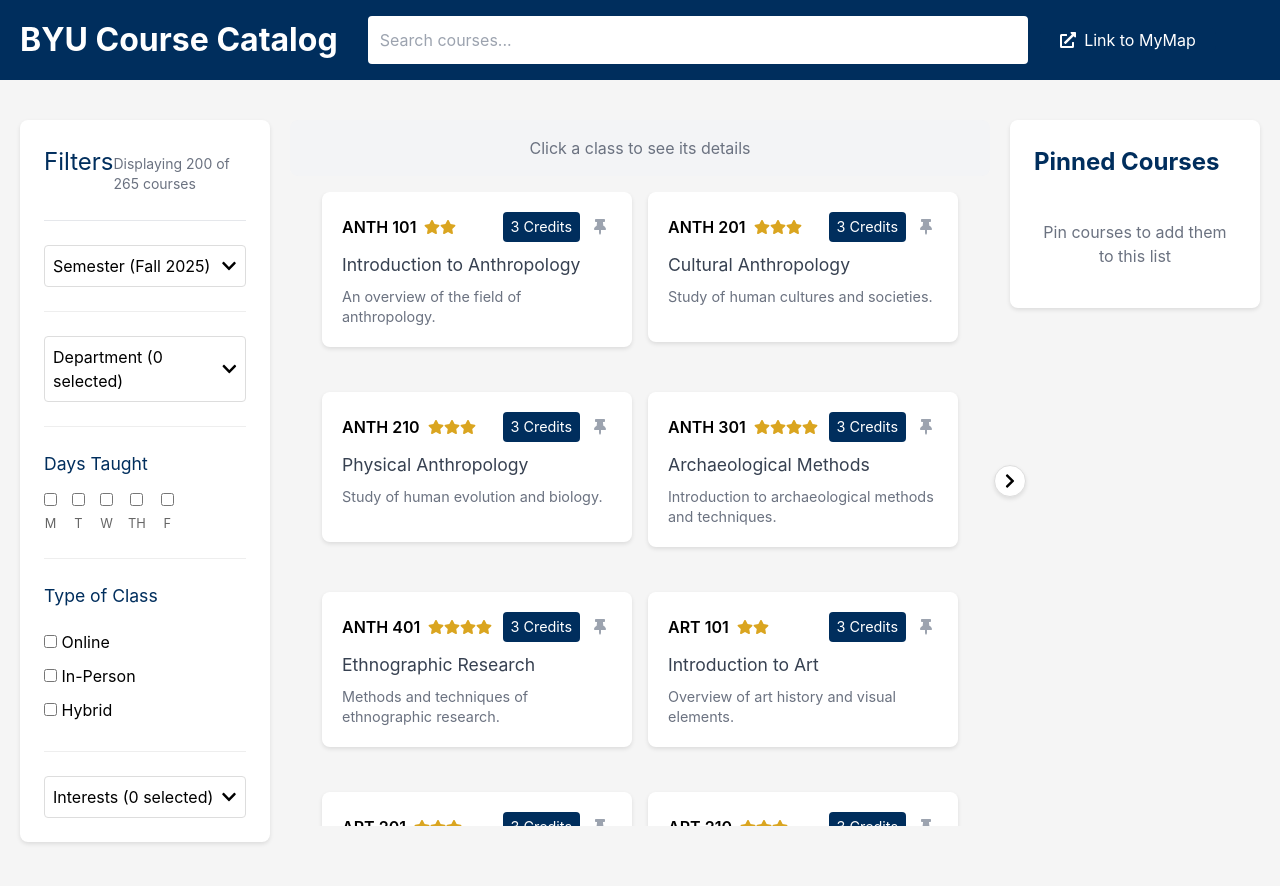
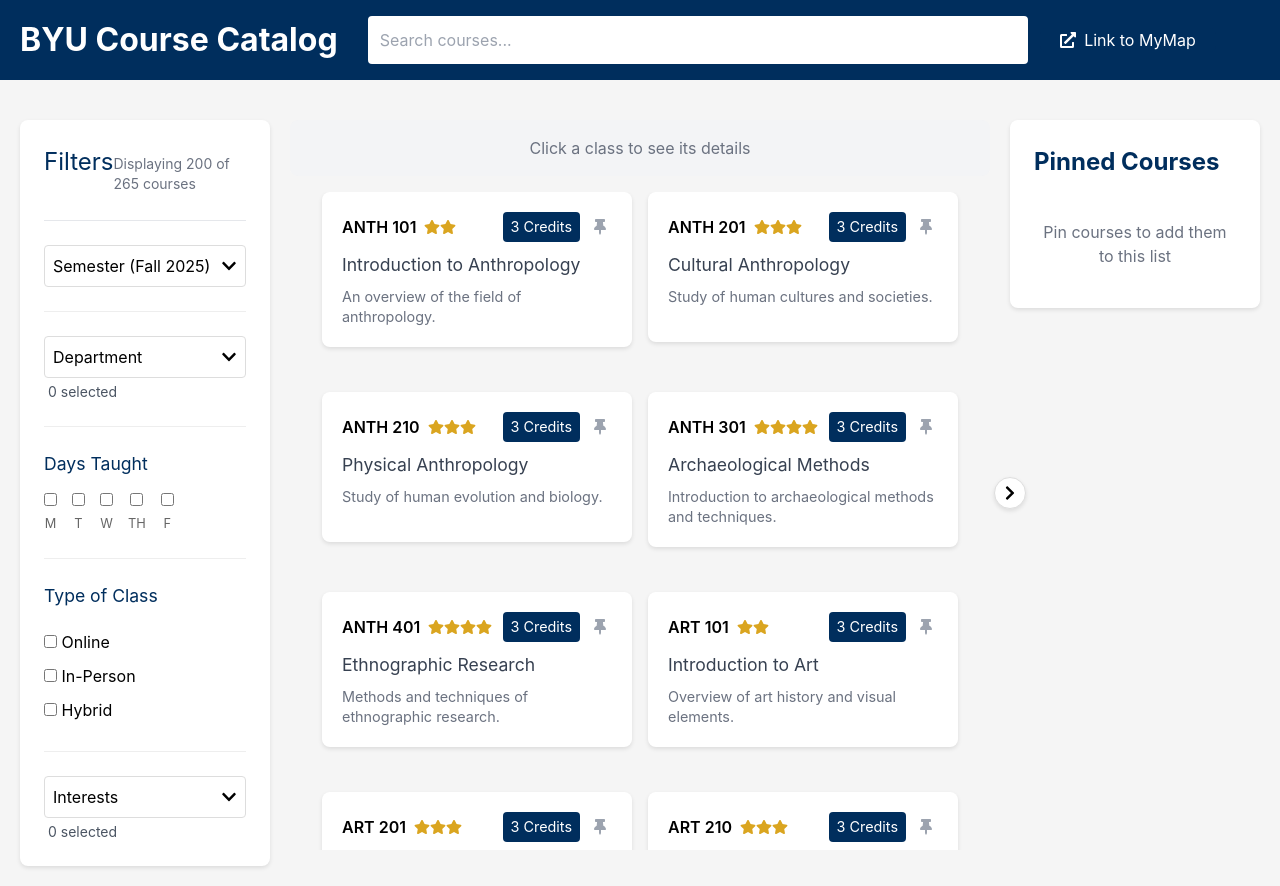
Before and after one commit to Connorisdunn/betterbyucatalog, a React (Vite) app: page / in a window 1280 px wide. Before the commit the page ends 862 px from the top, so only its background shows below. Built offline with nearby package versions, Linux system fonts and the light colour scheme.

Commit message:
Modify the dropdown so that selected will show under the dropdown

```diff
--- a/src/components/common/Dropdown.jsx
+++ b/src/components/common/Dropdown.jsx
@@ -40,8 +40,12 @@
         className="dropdown-header"
         onClick={() => setIsOpen(!isOpen)}
       >
-        <span>{title} ({selected.length} selected)</span>
+        <span>{title}</span>
         {isOpen ? <FaChevronUp /> : <FaChevronDown />}
+      </div>
+
+      <div className="selected-count text-sm text-gray-600">
+        {selected.length} selected
       </div>
 
       {isOpen && (
--- a/src/index.css
+++ b/src/index.css
@@ -628,3 +628,8 @@
 .progress-wrapper circle {
   transition: stroke-dasharray 0.3s ease;
 }
+
+.selected-count {
+  margin-top: 4px;
+  padding-left: 4px;
+}
```
